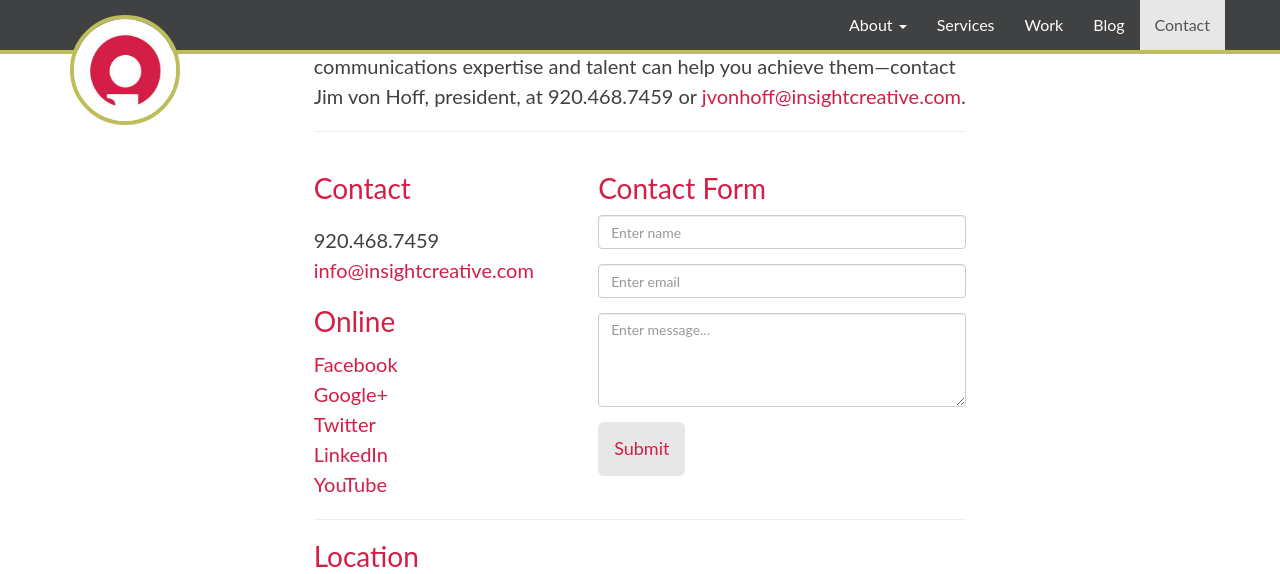
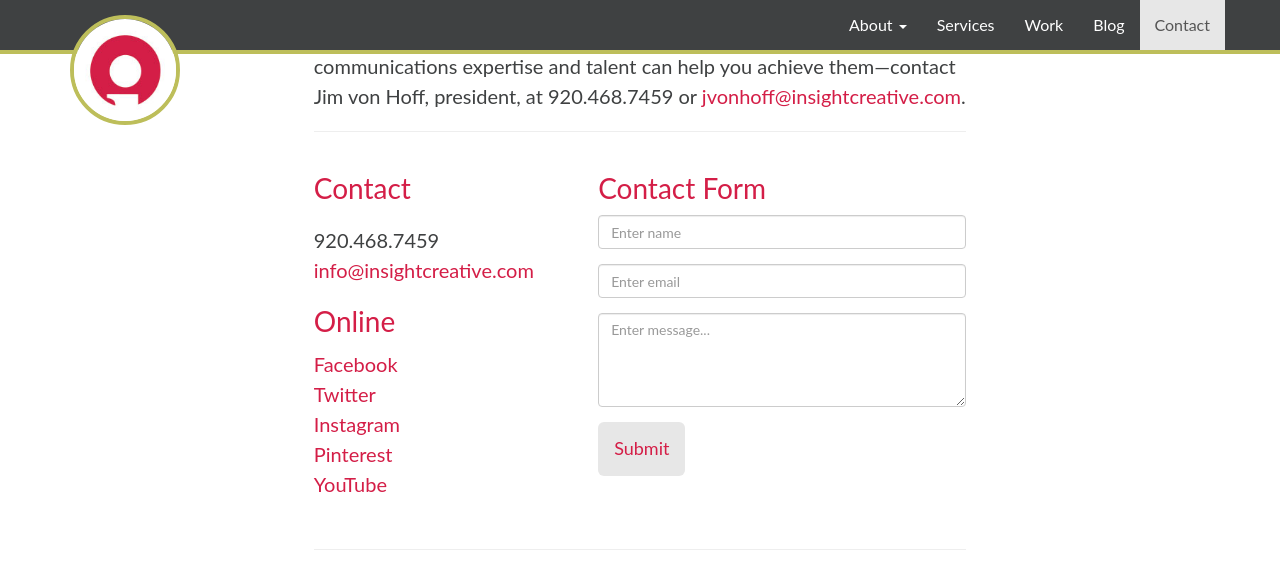
Before and after one commit to insight-creative/insight-creative.github.io, a Jekyll site: the page built from contact/index.html, in a window 1280 px wide and 1400 px high, scrolled down 561 px. Shown: the top 574 px of the window. Built offline with Jekyll 4.4.1, drawn with Linux system fonts in a browser that asks for light colours; nearby versions of some CDN libraries; some of the changed text lies outside the part shown.

Commit message:
Edit list of social media accounts.

```diff
--- a/_includes/footer.html
+++ b/_includes/footer.html
@@ -7,7 +7,7 @@
         <div class="row">
           <div class="col-md-3 col-xs-6">
             <h3>Site Map</h3>
-            <ul>
+            <ul class="basic-list">
               <li><a href="{{ site.baseurl }}">Home</a></li>
               <li><a href="/about">About Us</a></li>
               <li><a href="/services">Services</a></li>
@@ -18,13 +18,13 @@
           </div>
           <div class="col-md-3 col-xs-6">
             <h3>Follow Us</h3>
-            <ul>
+            <ul class="basic-list">
               <li><a href="http://www.facebook.com/insightcreativeinc">Facebook</a></li>
+              <li><a href="http://twitter.com/insightwi">Twitter</a></li>
+              <li><a href="http://instagram.com/insightwi">Instagram</a></li>
+              <li><a href="http://www.pinterest.com/insightinc/">Pinterest</a></li>
+              <li><a href="http://www.youtube.com/user/InsightCreativeWI/">YouTube</a></li>
               <li><a href="/blog">Blog</a></li>
-              <li><a href="http://plus.google.com/101791484320505342512">Google+</a></li>
-              <li><a href="http://twitter.com/insightwi">Twitter</a></li>
-              <li><a href="http://linkedin.com/company/498653/">LinkedIn</a></li>
-              <li><a href="http://www.youtube.com/user/InsightCreativeWI/">YouTube</a></li>
               <li><a href="http://visitor.r20.constantcontact.com/manage/optin/ea?v=001nxNUBQroFr26-H-ECAwD8pmvSYh8P1LCZNXEOEwN0onqjNisPk-uCnU-ZXGKJe2QHb8cUJGLi2E%3D">Newsletter</a></li>
             </ul>
           </div>
--- a/contact/index.html
+++ b/contact/index.html
@@ -17,11 +17,13 @@
       <p>920.468.7459<br>
       <a href="mailto:info@insightcreative.com">info@insightcreative.com</a></p>
     <h2>Online</h2>
-      <a href="http://facebook.com/insightcreativeinc">Facebook</a><br>
-      <a href="http://plus.google.com/101791484320505342512/">Google+</a><br>
-      <a href="http://twitter.com/insightwi">Twitter</a><br>
-      <a href="http://linkedin.com/company/498653/">LinkedIn</a><br>
-      <a href="http://youtube.com/user/InsightCreativeWI/">YouTube</a>
+    <ul class="basic-list">
+      <li><a href="http://www.facebook.com/insightcreativeinc">Facebook</a></li>
+      <li><a href="http://twitter.com/insightwi">Twitter</a></li>
+      <li><a href="http://instagram.com/insightwi">Instagram</a></li>
+      <li><a href="http://www.pinterest.com/insightinc/">Pinterest</a></li>
+      <li><a href="http://www.youtube.com/user/InsightCreativeWI/">YouTube</a></li>
+    </ul>
   </div>
   <div id="contact_form" class="col-sm-7">
     <form method="POST" action="http://forms.brace.io/zstatz@insightcreative.com">
--- a/css/main.css
+++ b/css/main.css
@@ -121,6 +121,12 @@
 blockquote p:last-child {
   margin-bottom: 20px;
 }
+/* Remove bullets and padding on a list */
+.basic-list {
+  list-style: none;
+  padding: 0;
+}
+
 /*
  * Buttons
  */
@@ -499,10 +505,6 @@
   background-color: #3F4142;
   border-top: 5px solid #BDBE5A;
 }
-footer ul {
-  list-style: none;
-  padding: 0;
-}
 footer h3 {
   color: #BDBE5A;
 }
```
